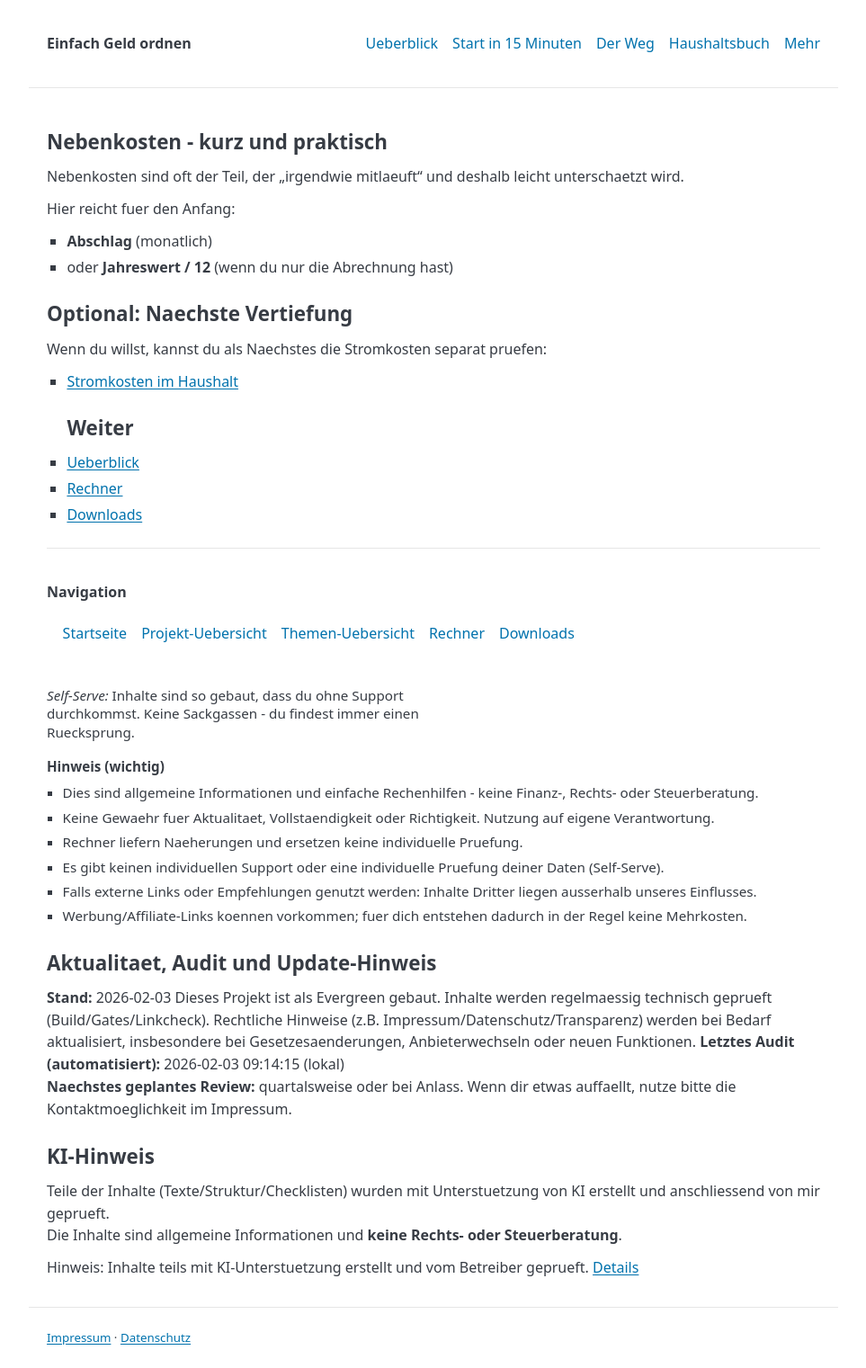
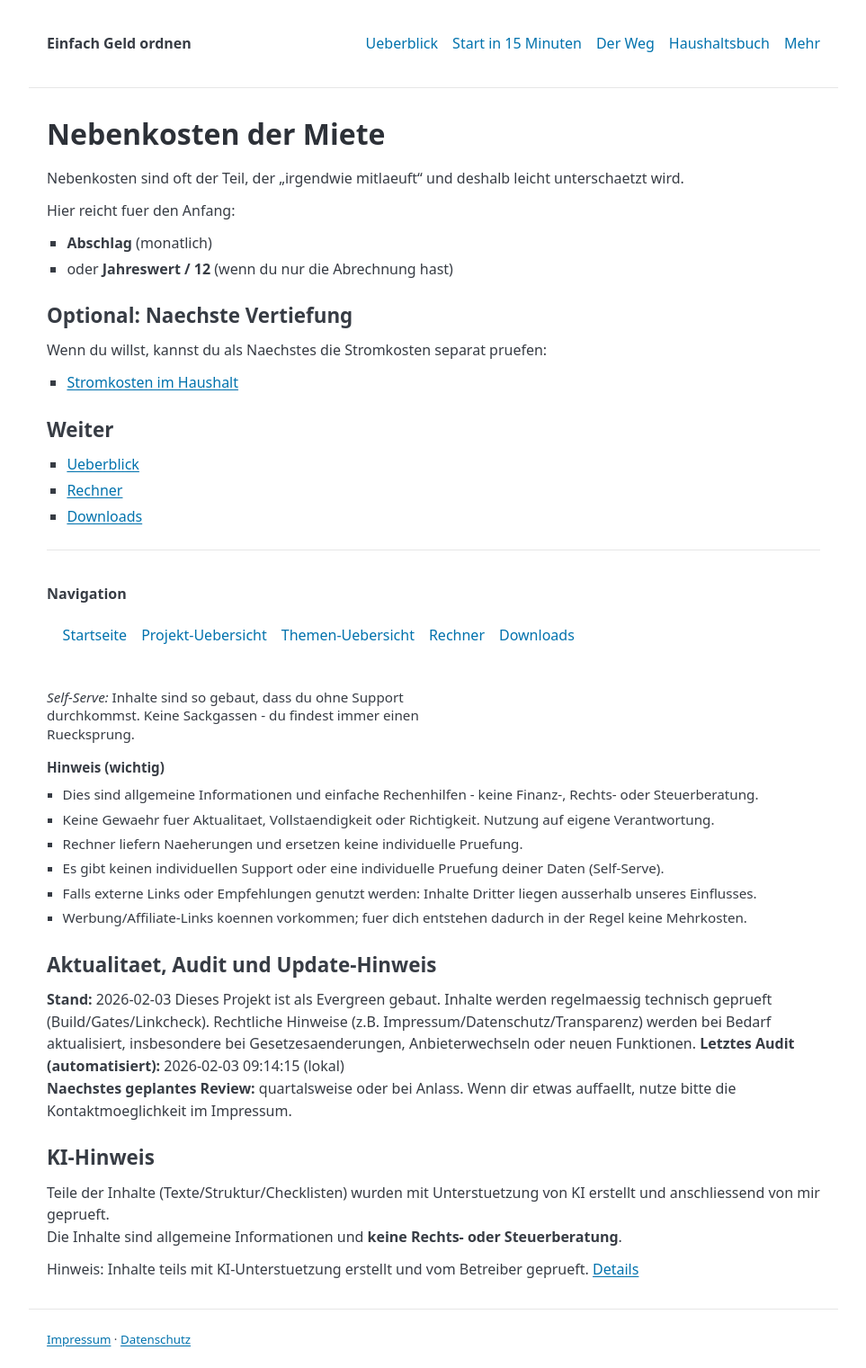
Before and after one commit to gluecklich-tools/einfach-geld-ordnen, a Jekyll site: the page built from seiten/nebenkosten-miete.md, in a window 1280 px wide. Shown: the whole page at 90% size, without its empty margins (158-1121 px from the left). Built offline with Jekyll 4.4.1, drawn with Linux system fonts in a browser that asks for light colours; our own code applies the rules of GitHub Pages for plain Markdown files.

Commit message:
Fix: nebenkosten-miete normalize H1

```diff
--- a/seiten/nebenkosten-miete.md
+++ b/seiten/nebenkosten-miete.md
@@ -1,14 +1,14 @@
 ---
-permalink: /seiten/nebenkosten-miete.html
-layout: default
-title: "Nebenkosten der Miete"
 permalink: /seiten/nebenkosten-miete.html
 nav_group: seiten
 nav_order: 46
 flow_systemlinks: true
-description: "Nebenkosten der Miete – kurze Einordnung + klare nächste Schritte. Haushaltsbuch, Fixkosten, Rücklagen, Schulden: einfach ohne App."
+description: "Nebenkosten der Miete - kurze Einordnung + klare naechste Schritte. Haushaltsbuch, Fixkosten, Ruecklagen, Schulden: einfach ohne App."
 ---
-## Nebenkosten - kurz und praktisch
+
+
+
+# Nebenkosten der Miete
 
 Nebenkosten sind oft der Teil, der „irgendwie mitlaeuft“ und deshalb leicht unterschaetzt wird.
 
@@ -20,7 +20,8 @@ Hier reicht fuer den Anfang:
 
 Wenn du willst, kannst du als Naechstes die Stromkosten separat pruefen:
 
-- [Stromkosten im Haushalt]({{site.baseurl}}/seiten/stromkosten-haushalt.html)
+- [Stromkosten im Haushalt]({{ site.baseurl }}/seiten/stromkosten-haushalt.html)
+
 ## Weiter
 
 - [Ueberblick]({{ site.baseurl }}/pillar/einfach-geld-ordnen.html)
```
